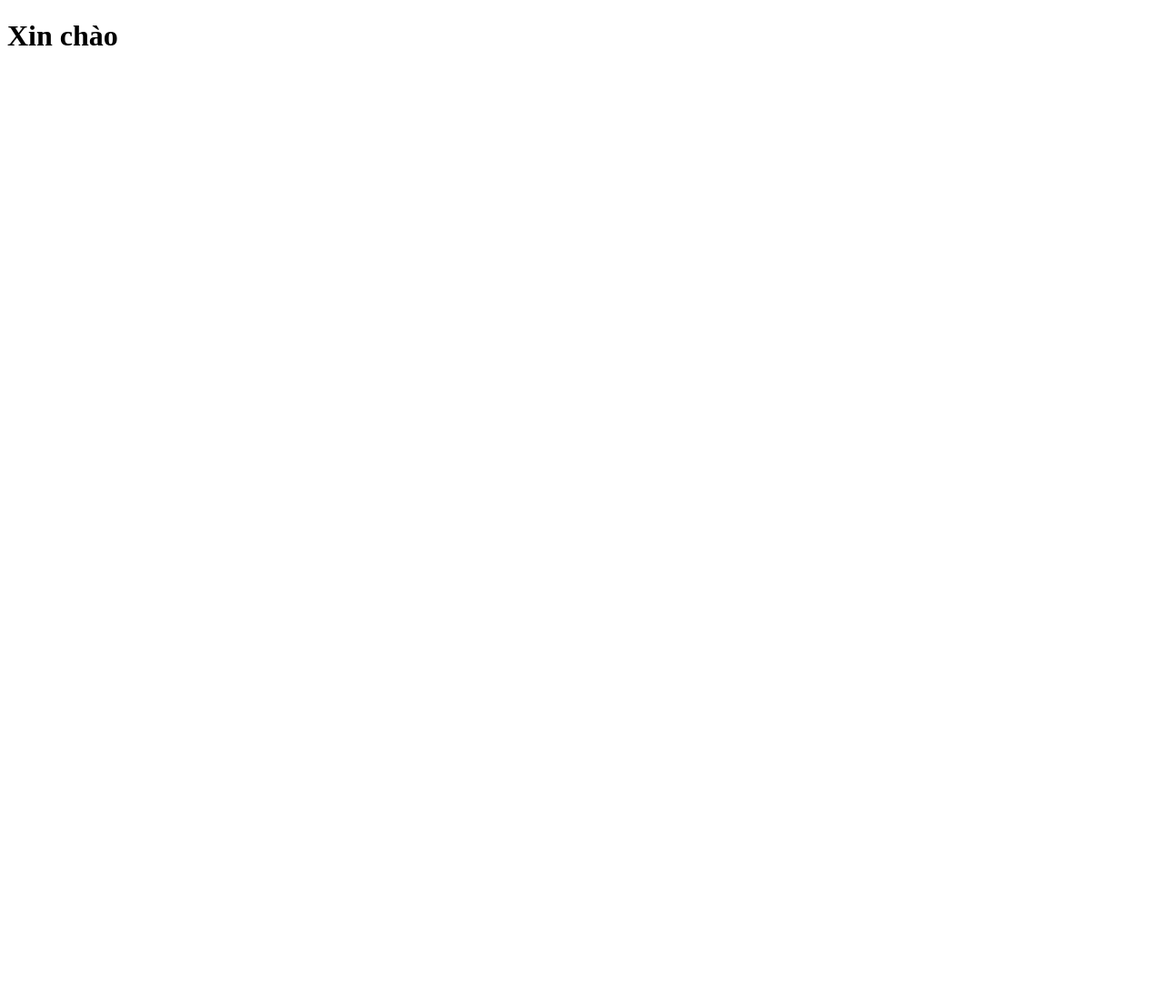
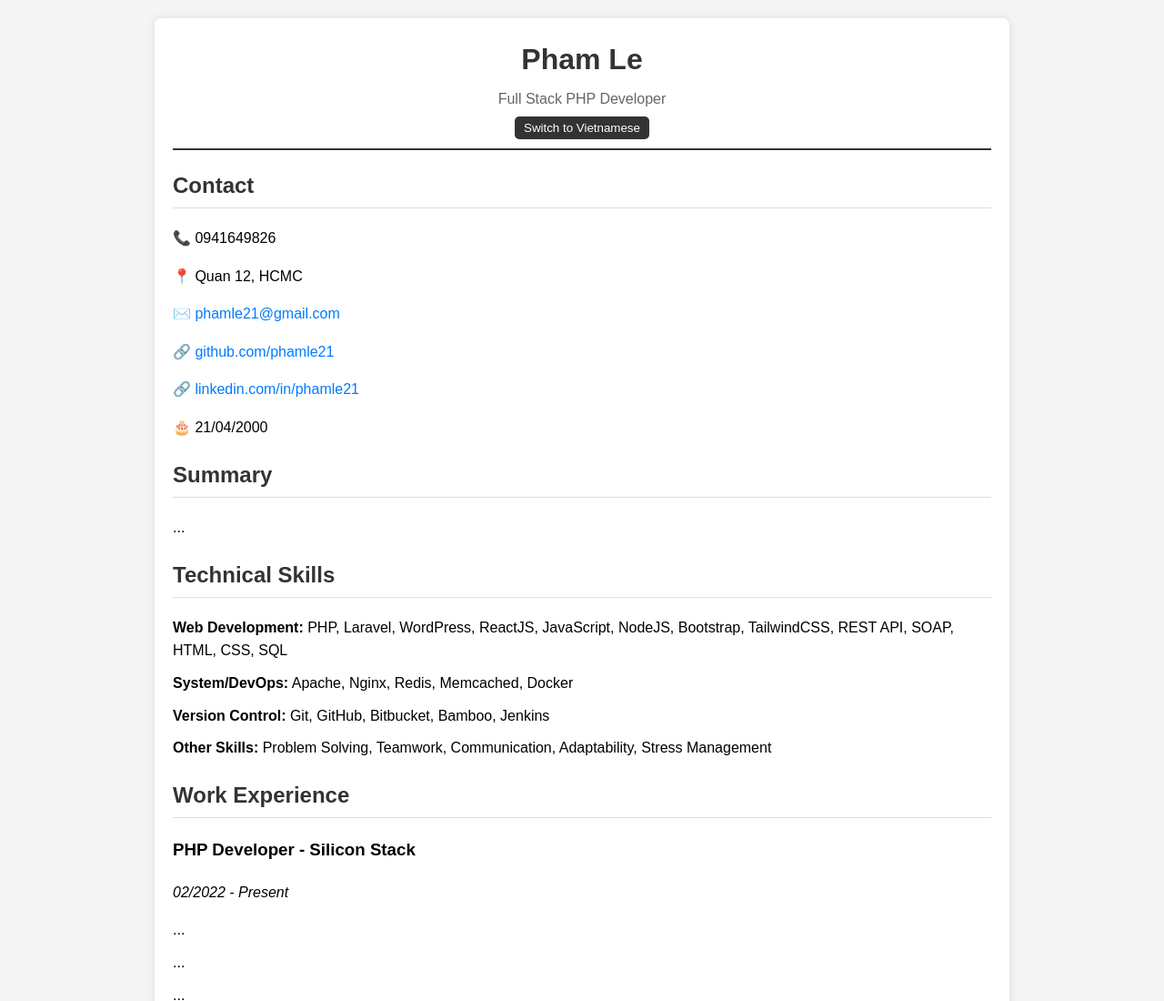
Before and after one commit to phamle21/phamle21.github.io, a plain HTML site: page index.html in a window 1280 px wide. Shown: the top 1100 px of the page at 91% size. Before the commit the page ends 800 px from the top, so only its background shows below. Drawn offline with Linux system fonts and the light colour scheme.

Commit message:
Update index.html

```diff
--- a/index.html
+++ b/index.html
@@ -2,11 +2,85 @@
 <html lang="en">
 <head>
     <meta charset="UTF-8">
-    <meta http-equiv="X-UA-Compatible" content="IE=edge">
     <meta name="viewport" content="width=device-width, initial-scale=1.0">
-    <title>P Lê</title>
+    <meta name="description" content="CV of Pham Le - Full Stack PHP Developer with expertise in Laravel, WordPress, ReactJS, and more">
+    <meta name="keywords" content="Full Stack Developer, PHP Developer, Laravel, WordPress, ReactJS, NodeJS, Ecommerce, Web Development, IT">
+    <title>Pham Le - Full Stack PHP Developer</title>
+    <link rel="stylesheet" href="styles.css">
 </head>
 <body>
-    <h1>Xin chào</h1>
+    <div class="container">
+        <header>
+            <h1>Pham Le</h1>
+            <p class="title">Full Stack PHP Developer</p>
+            <button id="lang-toggle">Switch to Vietnamese</button>
+        </header>
+
+        <section class="contact">
+            <h2 data-en="Contact" data-vi="Liên hệ">Contact</h2>
+            <p>📞 0941649826</p>
+            <p>📍 Quan 12, HCMC</p>
+            <p>✉️ <a href="mailto:phamle21@gmail.com">phamle21@gmail.com</a></p>
+            <p>🔗 <a href="https://github.com/phamle21">github.com/phamle21</a></p>
+            <p>🔗 <a href="https://www.linkedin.com/in/phamle21">linkedin.com/in/phamle21</a></p>
+            <p>🎂 21/04/2000</p>
+        </section>
+
+        <section class="summary">
+            <h2 data-en="Summary" data-vi="Tóm tắt">Summary</h2>
+            <p data-en="I am a highly adaptable and resilient Full Stack PHP Developer who thrives under pressure. With a problem-solving mindset, I excel at analyzing situations and delivering effective solutions. My strong communication skills and friendly personality allow me to collaborate effectively in teams or work independently. I am passionate about learning, improving, and contributing to the success of my projects. Domains: Ecommerce, Education, Automotive."
+               data-vi="Tôi là một lập trình viên Full Stack PHP có khả năng thích nghi cao và kiên cường, làm việc tốt dưới áp lực. Với tư duy giải quyết vấn đề, tôi giỏi phân tích tình huống và đưa ra giải pháp hiệu quả. Kỹ năng giao tiếp tốt và tính cách thân thiện giúp tôi hợp tác hiệu quả trong nhóm hoặc làm việc độc lập. Tôi luôn đam mê học hỏi, cải thiện và đóng góp vào thành công của dự án. Lĩnh vực: Thương mại điện tử, Giáo dục, Ô tô.">...</p>
+        </section>
+
+        <section class="skills">
+            <h2 data-en="Technical Skills" data-vi="Kỹ năng kỹ thuật">Technical Skills</h2>
+            <ul>
+                <li><strong>Web Development:</strong> PHP, Laravel, WordPress, ReactJS, JavaScript, NodeJS, Bootstrap, TailwindCSS, REST API, SOAP, HTML, CSS, SQL</li>
+                <li><strong>System/DevOps:</strong> Apache, Nginx, Redis, Memcached, Docker</li>
+                <li><strong>Version Control:</strong> Git, GitHub, Bitbucket, Bamboo, Jenkins</li>
+                <li><strong>Other Skills:</strong> Problem Solving, Teamwork, Communication, Adaptability, Stress Management</li>
+            </ul>
+        </section>
+
+        <section class="experience">
+            <h2 data-en="Work Experience" data-vi="Kinh nghiệm làm việc">Work Experience</h2>
+            <div class="job">
+                <h3>PHP Developer - Silicon Stack</h3>
+                <p><em>02/2022 - Present</em></p>
+                <ul>
+                    <li data-en="Developed and maintained WordPress-based websites for e-learning, ecommerce (BMW/MINI), and custom projects."
+                         data-vi="Phát triển và duy trì các trang web dựa trên WordPress cho học trực tuyến, thương mại điện tử (BMW/MINI) và các dự án tùy chỉnh.">...</li>
+                    <li data-en="Built a football club management system with player suspension tracking and expense processing."
+                         data-vi="Xây dựng hệ thống quản lý câu lạc bộ bóng đá với tính năng theo dõi đình chỉ cầu thủ và xử lý chi phí.">...</li>
+                    <li data-en="Led UI development and middleware integration for BigCommerce ecommerce projects using Node.js."
+                         data-vi="Dẫn dắt phát triển UI và tích hợp middleware cho các dự án thương mại điện tử BigCommerce bằng Node.js.">...</li>
+                </ul>
+            </div>
+        </section>
+
+        <section class="projects">
+            <h2 data-en="Projects" data-vi="Dự án">Projects</h2>
+            <div class="project">
+                <h3>BMWE - <a href="https://store.bmw.com.au/">store.bmw.com.au</a></h3>
+                <p><em>12 months, Full Stack Developer</em></p>
+                <p><strong>Tech:</strong> WordPress, PHP, React, REST API, MySQL</p>
+                <p data-en="Developed a scalable WordPress Multisite ecommerce and LMS platform with synchronization features."
+                   data-vi="Phát triển nền tảng thương mại điện tử và LMS WordPress Multisite có khả năng mở rộng với các tính năng đồng bộ hóa.">...</p>
+            </div>
+            <!-- Thêm các dự án khác tương tự -->
+        </section>
+
+        <section class="education">
+            <h2 data-en="Education" data-vi="Học vấn">Education</h2>
+            <p><strong>Information Technology</strong> - 08/2018 - 04/2023</p>
+        </section>
+
+        <section class="languages">
+            <h2 data-en="Languages" data-vi="Ngôn ngữ">Languages</h2>
+            <p>English - Intermediate</p>
+        </section>
+    </div>
+
+    <script src="script.js"></script>
 </body>
 </html>
```
